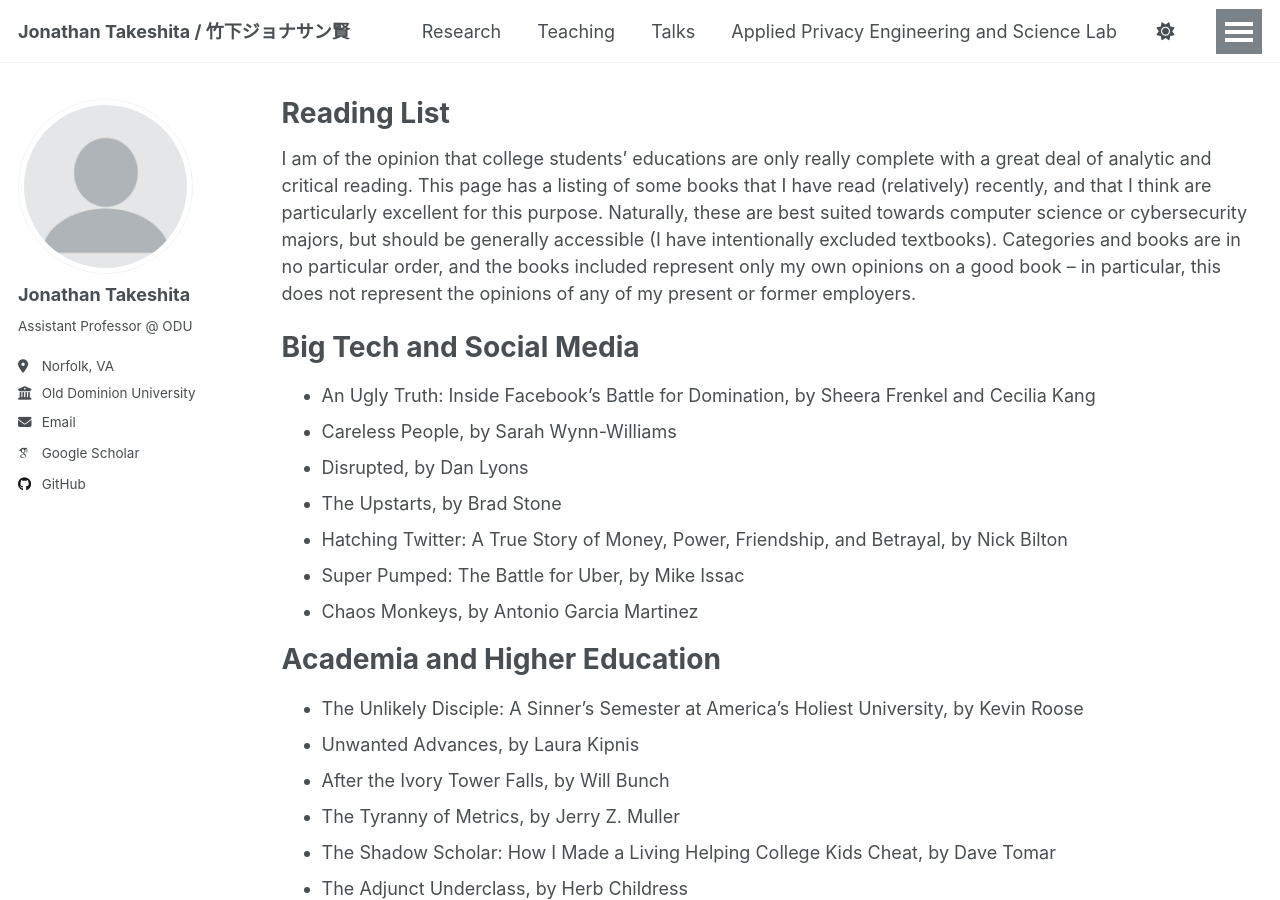
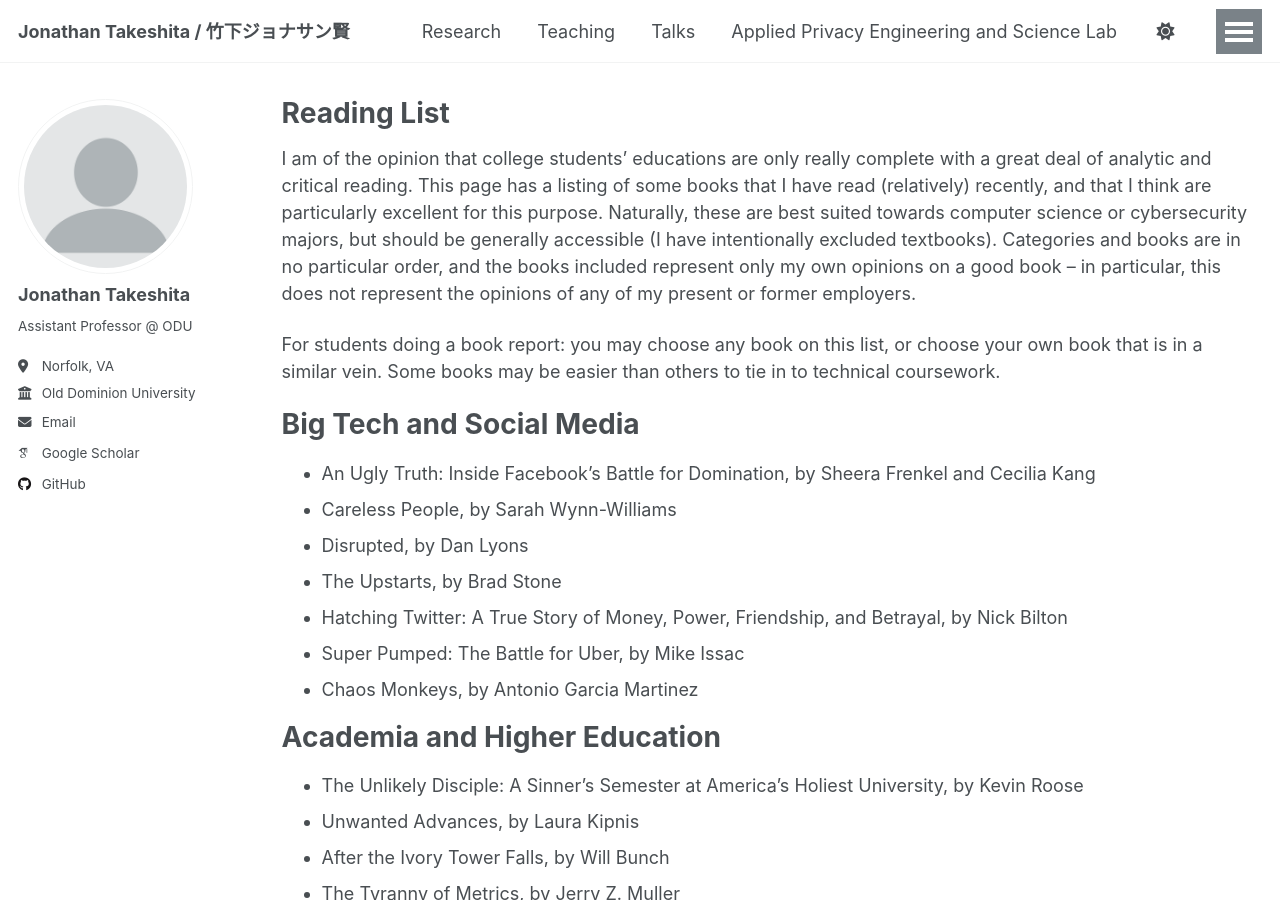
Before and after one commit to jtakeshi/jtakeshi.github.io, a Jekyll site: the page built from _pages/reading-list.md, in a window 1280 px wide and 900 px high. Built offline with Jekyll 4.4.1, drawn with Linux system fonts in a browser that asks for light colours; some web fonts are replaced; a script that is not in the unit is left out.

Commit message:
Update reading-list.md

```diff
--- a/_pages/reading-list.md
+++ b/_pages/reading-list.md
@@ -8,6 +8,9 @@ I am of the opinion that college students' educations are only really complete w
 This page has a listing of some books that I have read (relatively) recently, and that I think are particularly excellent for this purpose.
 Naturally, these are best suited towards computer science or cybersecurity majors, but should be generally accessible (I have intentionally excluded textbooks).
 Categories and books are in no particular order, and the books included represent only my own opinions on a good book -- in particular, this does not represent the opinions of any of my present or former employers.
+
+For students doing a book report: you may choose any book on this list, or choose your own book that is in a similar vein.
+Some books may be easier than others to tie in to technical coursework.
 
 Big Tech and Social Media
 ==
```
